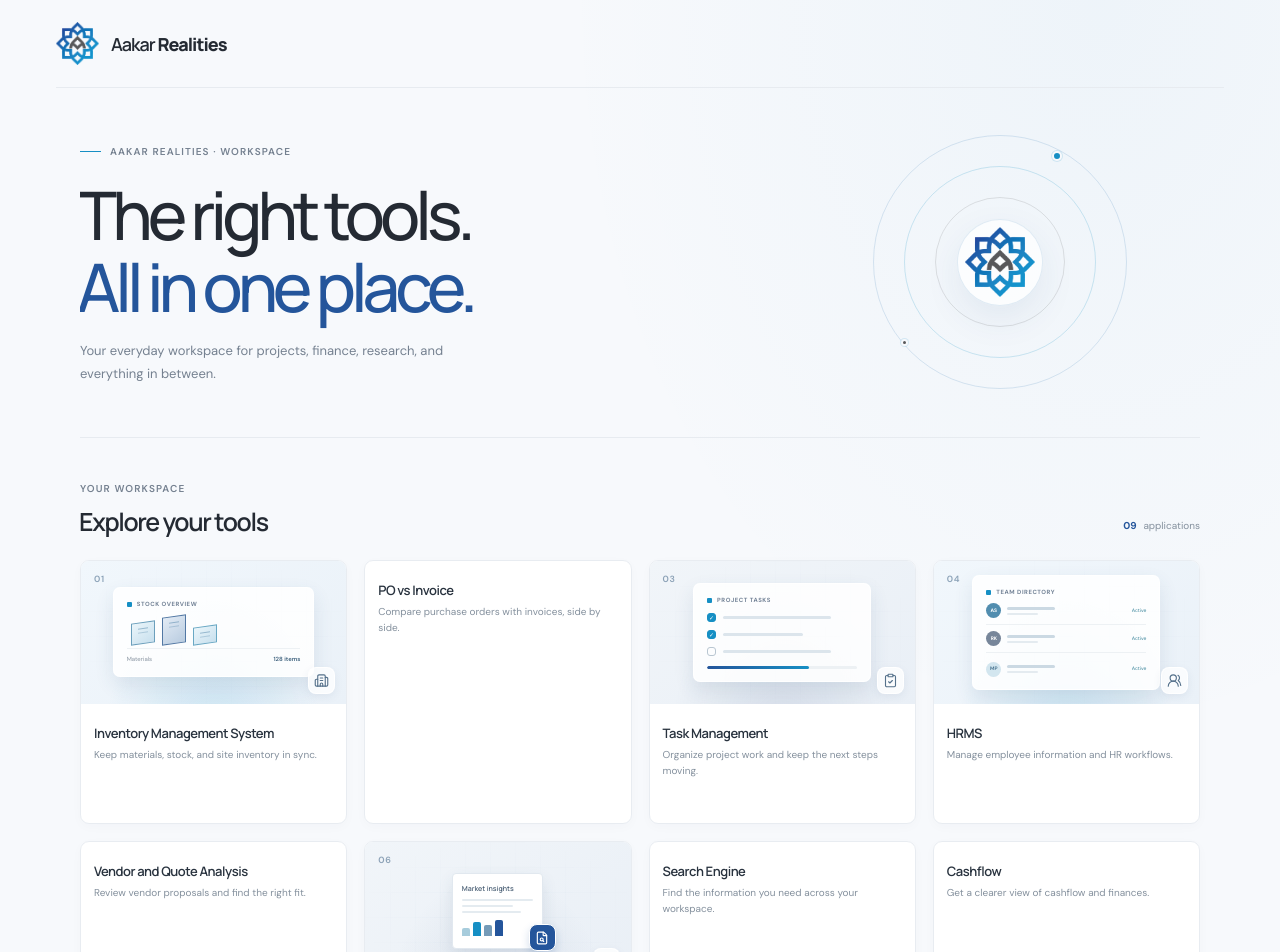
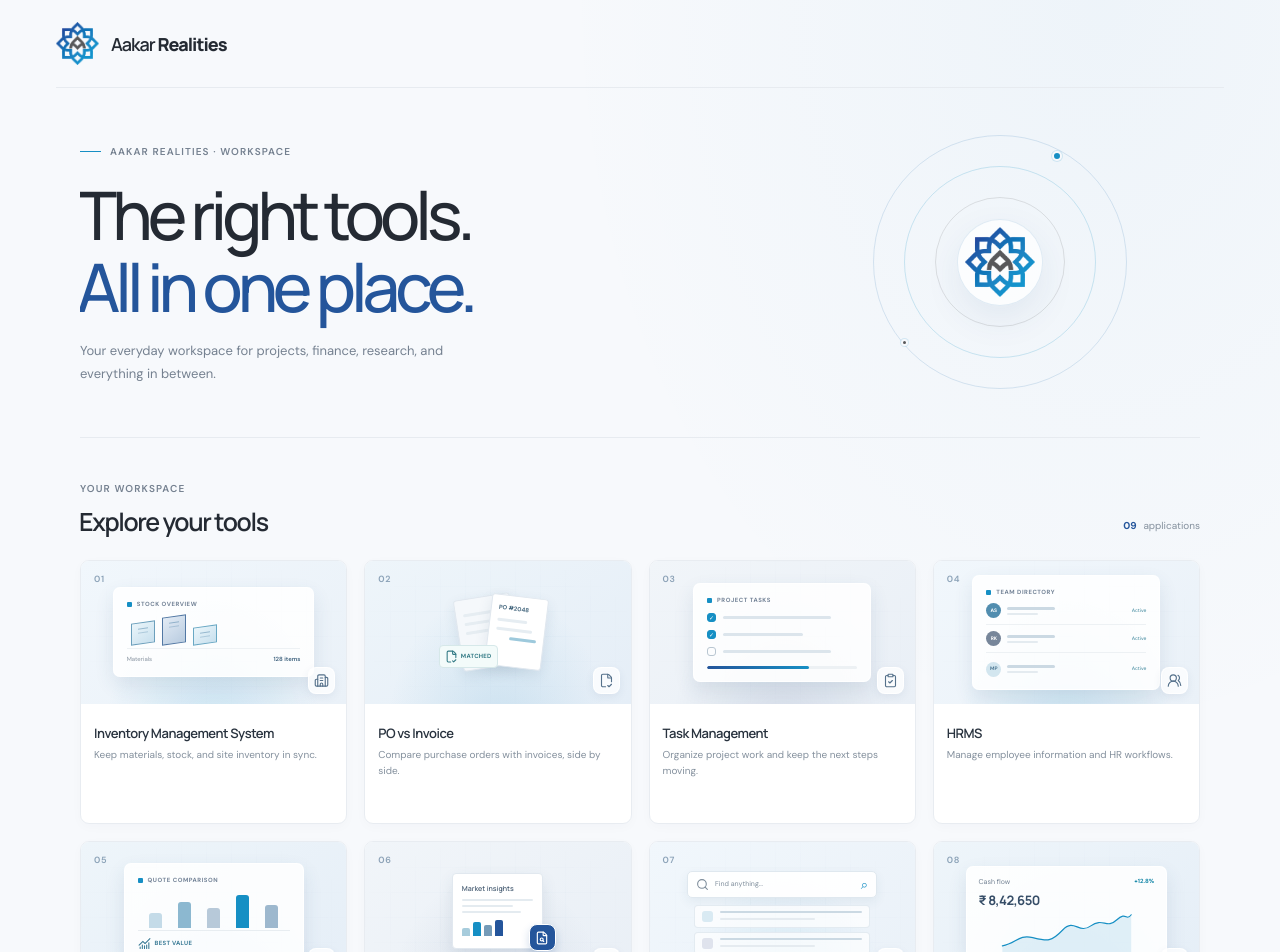
Before and after one commit to Aakar-Realities/Landing-page, a React (Vite) app: page / in a window 1280 px wide. Shown: the top 952 px of the page. Built offline with nearby package versions, Linux system fonts and the light colour scheme.

Commit message:
Revert "Updated tool list"
This reverts commit aea577fdf5ada2baec8090f24e5dbe111503c714.

```diff
--- a/src/ToolsDashboard.jsx
+++ b/src/ToolsDashboard.jsx
@@ -23,6 +23,7 @@ const tools = [
     description: "Compare purchase orders with invoices, side by side.",
     url: "https://povsinvoice-comparator.ai.studio/",
     icon: FileCheck2,
+    visual: "invoice",
   },
   {
     name: "Task Management",
@@ -43,6 +44,7 @@ const tools = [
     description: "Review vendor proposals and find the right fit.",
     url: "https://vendorandquotationanalysis.ai.studio",
     icon: ChartNoAxesCombined,
+    visual: "vendors",
   },
   {
     name: "Research Tool",
@@ -56,12 +58,14 @@ const tools = [
     description: "Find the information you need across your workspace.",
     url: "https://ai-search-os.ai.studio/",
     icon: Search,
+    visual: "search",
   },
   {
     name: "Cashflow",
     description: "Get a clearer view of cashflow and finances.",
     url: "https://cashflowaakar.ai.studio/",
     icon: Wallet,
+    visual: "cashflow",
   },
   {
     name: "E-Court Reminder Dashboard",
@@ -84,7 +88,6 @@ function ToolCard({ tool, index }) {
       aria-label={`Open ${tool.name} in a new tab`}
       style={{ "--card-index": index }}
     >
-      {tool.visual && (
       <div className={`tool-visual tool-visual--${tool.visual}`}>
         <div className={`thumbnail-scene thumbnail-scene--${tool.visual}`} aria-hidden="true">
           {tool.visual === "inventory" && (
@@ -94,6 +97,17 @@ function ToolCard({ tool, index }) {
                 <i /><i /><i />
               </div>
               <div className="preview-foot"><span>Materials</span><b>128 items</b></div>
+            </div>
+          )}
+          {tool.visual === "invoice" && (
+            <div className="invoice-preview">
+              <div className="invoice-sheet invoice-sheet--back">
+                <span /><span /><span />
+              </div>
+              <div className="invoice-sheet invoice-sheet--front">
+                <b>PO #2048</b><span /><span /><span className="invoice-total" />
+              </div>
+              <div className="match-stamp"><FileCheck2 size={13} /> MATCHED</div>
             </div>
           )}
           {tool.visual === "tasks" && (
@@ -125,6 +139,15 @@ function ToolCard({ tool, index }) {
               </div>
             </div>
           )}
+          {tool.visual === "vendors" && (
+            <div className="vendors-preview">
+              <div className="preview-heading"><span /> QUOTE COMPARISON</div>
+              <div className="vendor-chart">
+                <i /><i /><i /><i /><i />
+              </div>
+              <div className="vendor-score"><ChartNoAxesCombined size={13} /> BEST VALUE</div>
+            </div>
+          )}
           {tool.visual === "research" && (
             <div className="research-preview">
               <div className="research-page">
@@ -132,6 +155,23 @@ function ToolCard({ tool, index }) {
                 <div className="research-bars"><i /><i /><i /><i /></div>
               </div>
               <div className="research-note"><FileSearch size={14} /></div>
+            </div>
+          )}
+          {tool.visual === "search" && (
+            <div className="search-preview">
+              <div className="search-field"><Search size={13} /><span>Find anything...</span><b>⌕</b></div>
+              <div className="search-result"><i /><span /><span /></div>
+              <div className="search-result search-result--second"><i /><span /><span /></div>
+            </div>
+          )}
+          {tool.visual === "cashflow" && (
+            <div className="cashflow-preview">
+              <div className="cashflow-top"><span>Cash flow</span><b>+12.8%</b></div>
+              <div className="cashflow-amount">₹ 8,42,650</div>
+              <svg viewBox="0 0 220 70" role="presentation">
+                <path className="cashflow-fill" d="M0 56 C24 52 27 36 52 42 S83 50 103 29 S130 37 151 22 S178 28 195 12 S211 15 220 3 V70 H0Z" />
+                <path className="cashflow-line" d="M0 56 C24 52 27 36 52 42 S83 50 103 29 S130 37 151 22 S178 28 195 12 S211 15 220 3" />
+              </svg>
             </div>
           )}
           {tool.visual === "reminders" && (
@@ -150,7 +190,6 @@ function ToolCard({ tool, index }) {
         </span>
         <span className="visual-index">{String(index + 1).padStart(2, "0")}</span>
       </div>
-      )}
       <div className="tool-info">
         <div className="tool-info-copy">
           <h2>{tool.name}</h2>
```
Lines whose indentation alone changed are shown as unchanged.
